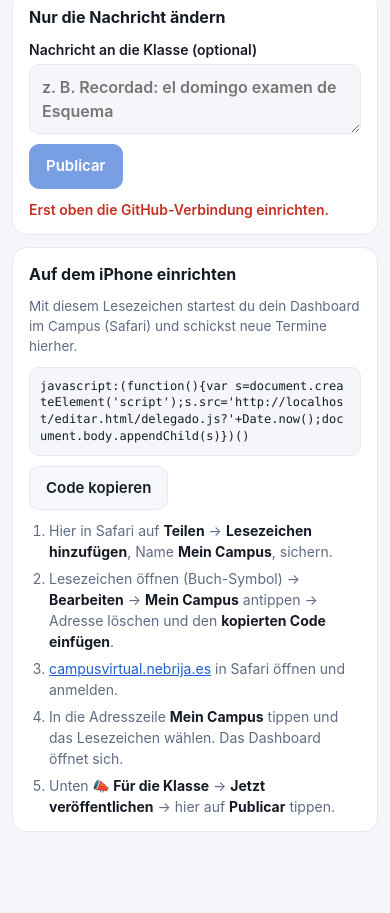
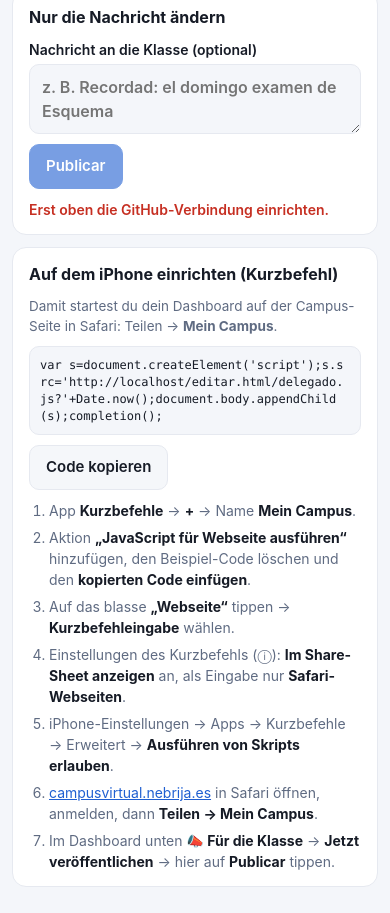
Before and after one commit to Lyixo/agenda, a plain HTML site: page editar.html in a window 390 px wide. Shown: the part 543-1456 px from the top of the page. Before the commit the page ends 1403 px from the top, so only its background shows below. Drawn offline with Linux system fonts and the light colour scheme.

Commit message:
Editor: guia Kurzbefehl iPhone

```diff
--- a/editar.html
+++ b/editar.html
@@ -92,16 +92,18 @@ pre { margin: 0; font: 12px/1.4 ui-monospace, Menlo, monospace; background: var(
   </section>
 
   <section class="card">
-    <h2>Auf dem iPhone einrichten</h2>
-    <p class="mut">Mit diesem Lesezeichen startest du dein Dashboard im Campus (Safari) und schickst neue Termine hierher.</p>
+    <h2>Auf dem iPhone einrichten (Kurzbefehl)</h2>
+    <p class="mut">Damit startest du dein Dashboard auf der Campus-Seite in Safari: Teilen → <b>Mein Campus</b>.</p>
     <pre id="code"></pre>
     <div class="row"><button type="button" id="copy">Code kopieren</button></div>
     <ol>
-      <li>Hier in Safari auf <b>Teilen</b> → <b>Lesezeichen hinzufügen</b>, Name <b>Mein Campus</b>, sichern.</li>
-      <li>Lesezeichen öffnen (Buch-Symbol) → <b>Bearbeiten</b> → <b>Mein Campus</b> antippen → Adresse löschen und den <b>kopierten Code einfügen</b>.</li>
-      <li><a href="https://campusvirtual.nebrija.es/ultra/institution-page" target="_blank" rel="noopener">campusvirtual.nebrija.es</a> in Safari öffnen und anmelden.</li>
-      <li>In die Adresszeile <b>Mein Campus</b> tippen und das Lesezeichen wählen. Das Dashboard öffnet sich.</li>
-      <li>Unten <b>📣 Für die Klasse</b> → <b>Jetzt veröffentlichen</b> → hier auf <b>Publicar</b> tippen.</li>
+      <li>App <b>Kurzbefehle</b> → <b>+</b> → Name <b>Mein Campus</b>.</li>
+      <li>Aktion <b>„JavaScript für Webseite ausführen“</b> hinzufügen, den Beispiel-Code löschen und den <b>kopierten Code einfügen</b>.</li>
+      <li>Auf das blasse <b>„Webseite“</b> tippen → <b>Kurzbefehleingabe</b> wählen.</li>
+      <li>Einstellungen des Kurzbefehls (ⓘ): <b>Im Share-Sheet anzeigen</b> an, als Eingabe nur <b>Safari-Webseiten</b>.</li>
+      <li>iPhone-Einstellungen → Apps → Kurzbefehle → Erweitert → <b>Ausführen von Skripts erlauben</b>.</li>
+      <li><a href="https://campusvirtual.nebrija.es/ultra/institution-page" target="_blank" rel="noopener">campusvirtual.nebrija.es</a> in Safari öffnen, anmelden, dann <b>Teilen → Mein Campus</b>.</li>
+      <li>Im Dashboard unten <b>📣 Für die Klasse</b> → <b>Jetzt veröffentlichen</b> → hier auf <b>Publicar</b> tippen.</li>
     </ol>
   </section>
 </main>
@@ -119,7 +121,7 @@ try { token = localStorage.getItem(KEY) || ''; } catch (e) {}
 let incoming = null, current = null;
 
 $('repoName').textContent = OWNER + '/' + REPO;
-const LOADER = "javascript:(function(){var s=document.createElement('script');s.src='" + location.origin + '/' + REPO + "/delegado.js?'+Date.now();document.body.appendChild(s)})()";
+const LOADER = "var s=document.createElement('script');s.src='" + location.origin + '/' + REPO + "/delegado.js?'+Date.now();document.body.appendChild(s);completion();";
 $('code').textContent = LOADER;
 $('copy').addEventListener('click', () => {
   navigator.clipboard.writeText(LOADER).then(() => { $('copy').textContent = '✓ Kopiert'; }, () => {
```
